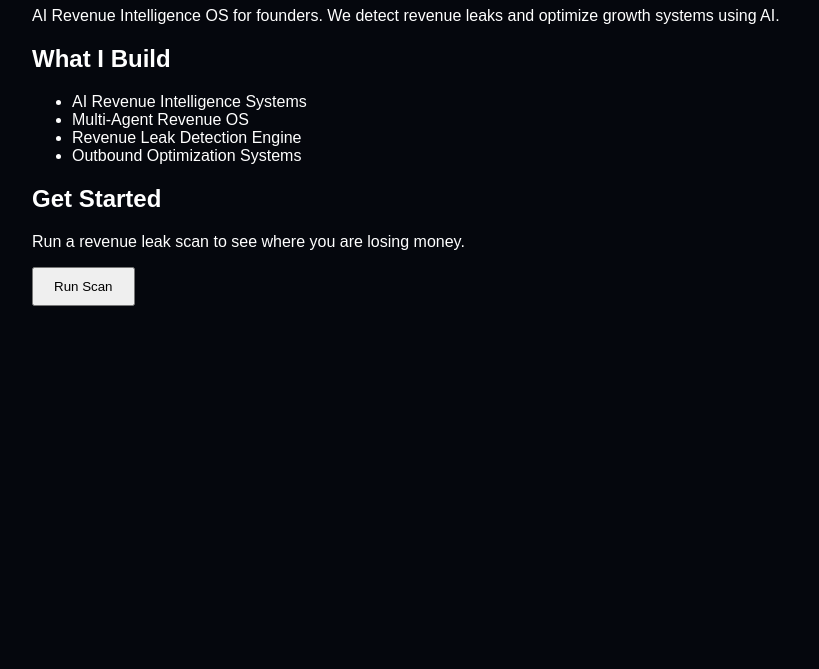
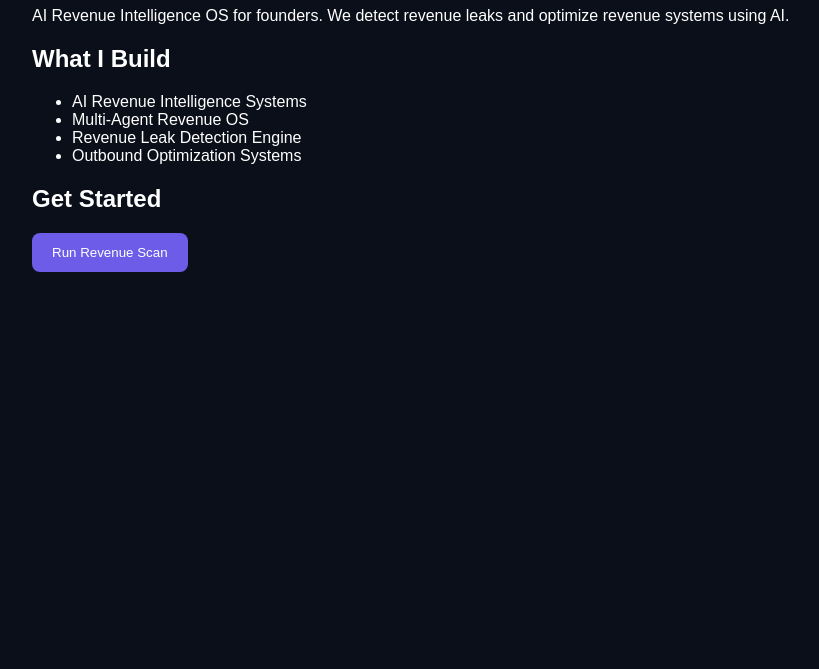
Before and after one commit to KartikClarity/kartik-clarity, a plain HTML site: page index.html in a window 1280 px wide. Shown: the part 131-800 px from the top of the page, without its empty margins (26-845 px from the left). Drawn offline with Linux system fonts and the light colour scheme.

Commit message:
index.html

```diff
--- a/index.html
+++ b/index.html
@@ -3,13 +3,14 @@
 <head>
 <title>Kartik Clarity™</title>
 </head>
-<body style="background:#05070D;color:white;font-family:Arial;padding:50px">
+
+<body style="background:#0b0f1a;color:white;font-family:Arial;padding:50px">
 
 <h1>Kartik Clarity™</h1>
 
 <p>
 AI Revenue Intelligence OS for founders.
-We detect revenue leaks and optimize growth systems using AI.
+We detect revenue leaks and optimize revenue systems using AI.
 </p>
 
 <h2>What I Build</h2>
@@ -23,9 +24,9 @@ We detect revenue leaks and optimize growth systems using AI.
 
 <h2>Get Started</h2>
 
-<p>Run a revenue leak scan to see where you are losing money.</p>
-
-<button style="padding:10px 20px">Run Scan</button>
+<button style="padding:12px 20px;background:#6c5ce7;color:white;border:none;border-radius:8px">
+Run Revenue Scan
+</button>
 
 </body>
 </html>
```
